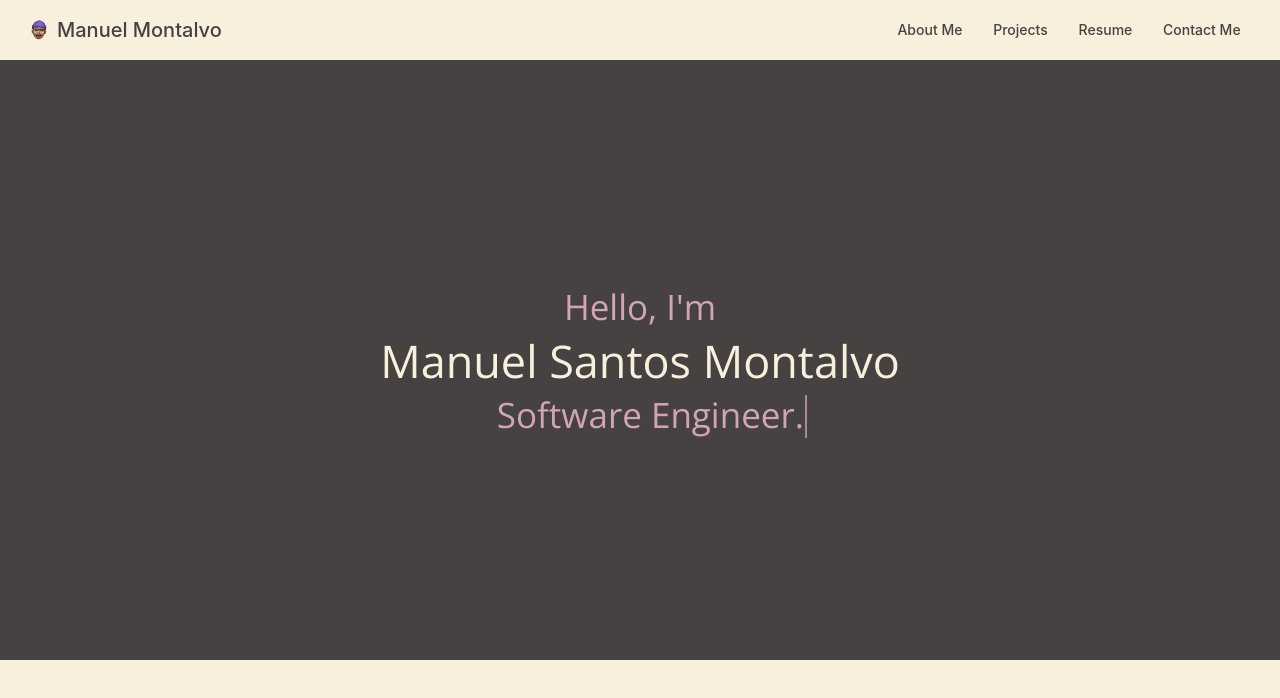
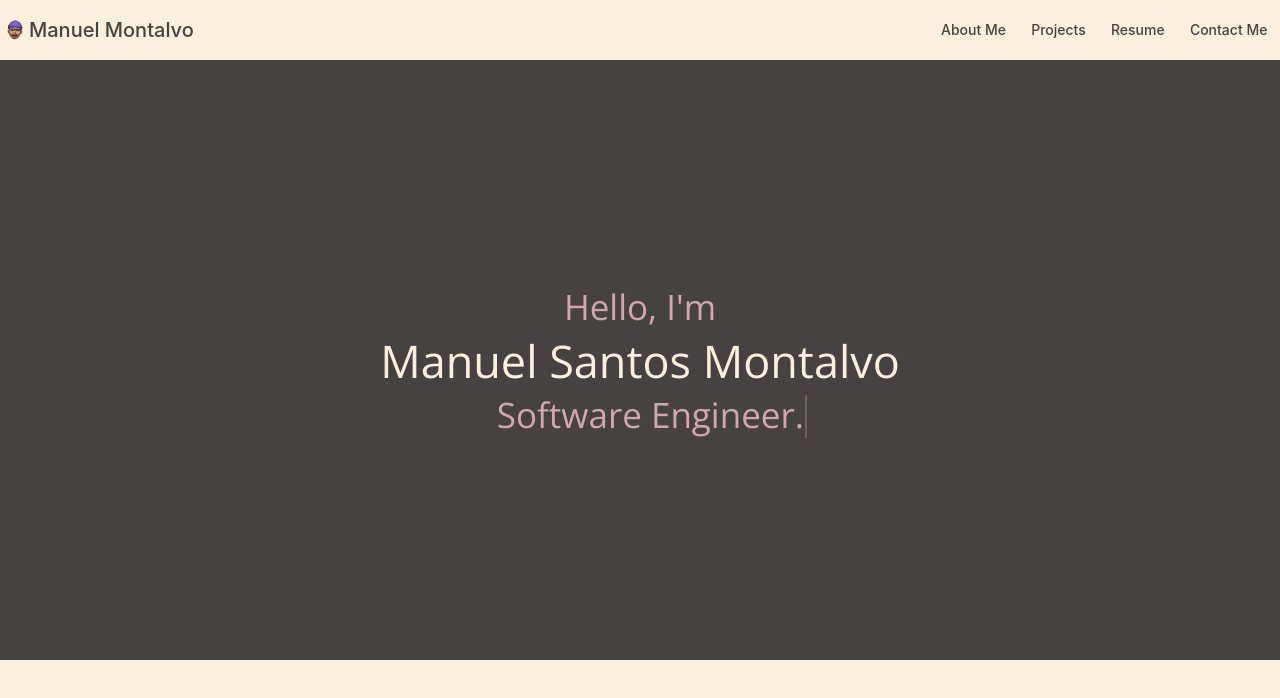
Before and after one commit to manuelsmontalvo/portfolio, a React (Create React App) app in the folder client/: page / in a window 1280 px wide. Shown: the top 698 px of the page. Built offline with nearby package versions, Linux system fonts and the light colour scheme.

Commit message:
deployment

```diff
--- a/client/src/App.js
+++ b/client/src/App.js
@@ -1,5 +1,6 @@
 import AboutMe  from "./components/aboutme/aboutme";
 import Nav from "./components/nav/nav";
+import {Bio} from "./components/aboutme/bio";
 import "./App.css";
 
 function App() {
@@ -7,6 +8,7 @@ function App() {
     <div className="App">
       <Nav />
       <AboutMe />
+      <Bio/>
     </div>
   );
 }
--- a/client/src/components/aboutme/aboutme.jsx
+++ b/client/src/components/aboutme/aboutme.jsx
@@ -1,11 +1,10 @@
 import React from "react";
 import styled from "styled-components";
 import { keyframes } from "styled-components";
-import {Bio} from "./bio";
 
 const Splash = styled.div`
   display: flex;
-  min-width:990px;
+  min-width: 100vw;
   height: 600px;
   justify-content: center;
   align-items: center;
@@ -58,16 +57,13 @@ const Typing = styled.h1`
 
 export function AboutMe() {
   return (
-    <div>
       <Splash>
         <WhoIAm>
           Hello, I'm <Name>Manuel Santos Montalvo</Name>
           <Typing>Software Engineer.</Typing>
         </WhoIAm>
-      </Splash>
-      <Bio />
-    </div>
-  );
+      </Splash>)
+
 }
 
 export default AboutMe
--- a/client/src/components/aboutme/bio.jsx
+++ b/client/src/components/aboutme/bio.jsx
@@ -5,28 +5,28 @@ import styled from "styled-components";
 const AboutContainer = styled.div`
   display: flex;
   flex-flow: column;
-  min-width:990px;
-  height: 800px;
+  min-width: 100vw;
+  height: 600px;
   justify-content: center;
   align-items: center;
   background-color: #f8f0dc;
 `;
 
 const Title = styled.h2`
-  font-size: 45px;
-  margin-top: 5%;
+  font-size: 35px;
+  margin: 0;
+  font-weight: 600;
+  font-family: "open sans";
   color: #454241;
-  font-weight: 700;
-  font-family: "Open Sans";
 `;
 
 const About = styled.p`
-  font-size: 40px;
+  margin: 0;
+  font-size: 35px;
+  font-weight: 500;
+  font-family: "open sans";
   color: #454241;
-  font-weight: 500;
-  width: 55%;
-  font-family: "Open Sans";
-  line-height: 75px;
+  padding: 5px;
   text-align: center;
 `;
 
@@ -36,7 +36,10 @@ export function Bio() {
       <AboutContainer id="about-me">
         <Title>About Me</Title>
         <About>
-        I'm an enthusiastic and determined problem solver who strives to put nothing but my best into every endeavor I'm involved in. I desire to develop unique solutions based on strategic planning and my proven ingenuity.
+          I'm an enthusiastic and determined problem solver who strives to put
+          nothing but my best into every endeavor I'm involved in. I desire to
+          develop unique solutions based on strategic planning and my proven
+          ingenuity.
         </About>
       </AboutContainer>
     </AppearOnScroll>
--- a/client/src/components/logo/logo.jsx
+++ b/client/src/components/logo/logo.jsx
@@ -20,7 +20,6 @@ const LogoImg = styled.div`
 const LogoText = styled.h2`
   font-size: 20px;
   margin: 0;
-  margin-left: 4px;
   color: #454241;
   font-weight: 500;
 `;
--- a/client/src/components/nav/nav.jsx
+++ b/client/src/components/nav/nav.jsx
@@ -7,25 +7,23 @@ import { DeviceSize } from "../responsive";
 import { MobileNavLinks } from "../navlinks/mobileNavLinks";
 
 const NavBarContainer = styled.div`
-  min-width:990px;
+  width: 100vw;
   height: 60px;
   box-shadow: 0 1px 3px rgba(15, 15, 15, 0.13);
   display: flex;
+  justify-content: space-between;
   align-items: center;
-  padding: 0 1.5em;
   background-color: #f8f0dc;
 `;
 
 const LeftSection = styled.div`
   display: flex;
+  justify-content: flex-start;
 `;
 
-const MiddleSection = styled.div`
-  display: flex;
-  flex: 2;
-`;
 const RightSection = styled.div`
   display: flex;
+  justify-content: flex-end;
 `;
 
 export function Nav() {
@@ -36,7 +34,6 @@ export function Nav() {
       <LeftSection>
         <Logo />
       </LeftSection>
-      <MiddleSection />
       <RightSection>
         {!isMobile && <NavLinks />}
         {isMobile && <MobileNavLinks />}
@@ -45,4 +42,4 @@ export function Nav() {
   );
 }
 
-export default Nav
+export default Nav;
--- a/client/src/components/navlinks/mobileNavLinks.jsx
+++ b/client/src/components/navlinks/mobileNavLinks.jsx
@@ -12,7 +12,8 @@ const LinksWrapper = styled.ul`
   margin: 0;
   padding: 0;
   display: flex;
-  height: 15%;
+  position: absolute;
+  height: fit-content;
   background-color: #fff;
   width: 100%;
   flex-direction: column;
--- a/client/src/components/navlinks/navLinks.jsx
+++ b/client/src/components/navlinks/navLinks.jsx
@@ -16,7 +16,7 @@ const LinksWrapper = styled.ul`
 
 const LinkItem = styled.li`
   height: 100%;
-  padding: 0 1.1em;
+  padding: 0 .9em;
   color: #454241;
   font-weight: 500;
   font-size: 14px;
--- a/client/src/index.css
+++ b/client/src/index.css
@@ -1,5 +1,5 @@
-html,body{
-  overflow-x: hidden;
+html, body {
+  height:100%;
 }
 
 body {
@@ -19,6 +19,8 @@ code {
 
 html {
   width: 100%;
+
+  padding: 0;
   scroll-behavior: smooth;
   background-color: #f8f0dc;
 }
```
